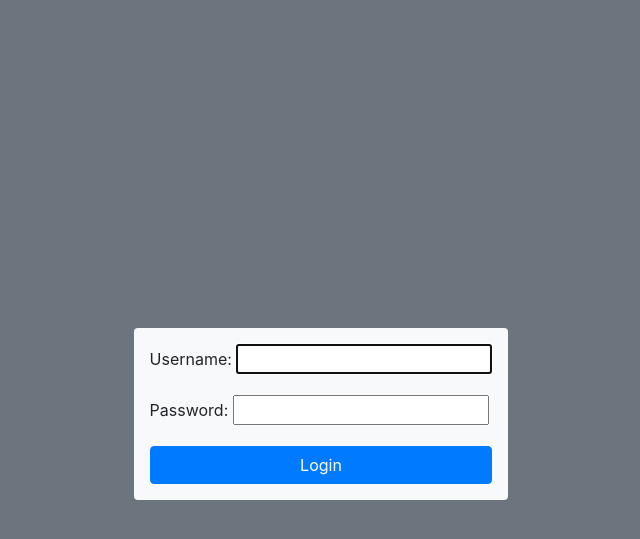
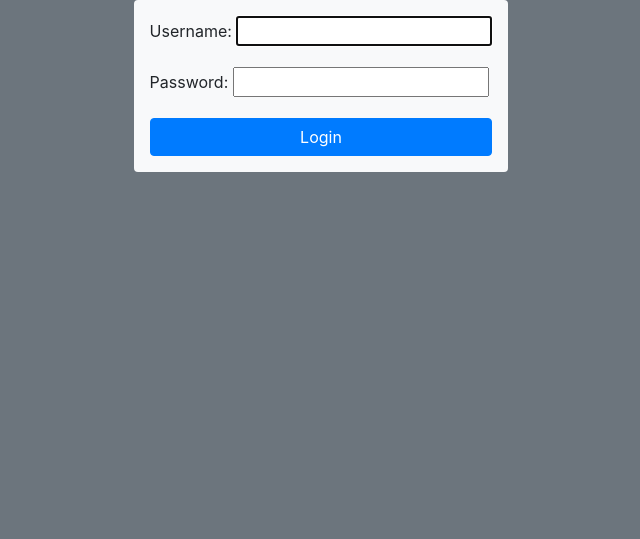
Before and after one commit to terman37/Django-Website, a Django app: page /accounts/login/ in a window 1280 px wide. Shown: the part 56-595 px from the top of the page, without its empty margins (319-959 px from the left). Run offline with Django 3.2, Linux system fonts and the light colour scheme; some libraries are stand-ins or nearby versions.

Commit message:
Update login.css

```diff
--- a/myproject/cpts/static/cpts/css/login.css
+++ b/myproject/cpts/static/cpts/css/login.css
@@ -3,5 +3,9 @@ body{
 }
 
 article{
-  margin-top:30%;
+  margin-top:56px;
 }
+
+#PAGE{
+  height:100%;
+}
```
